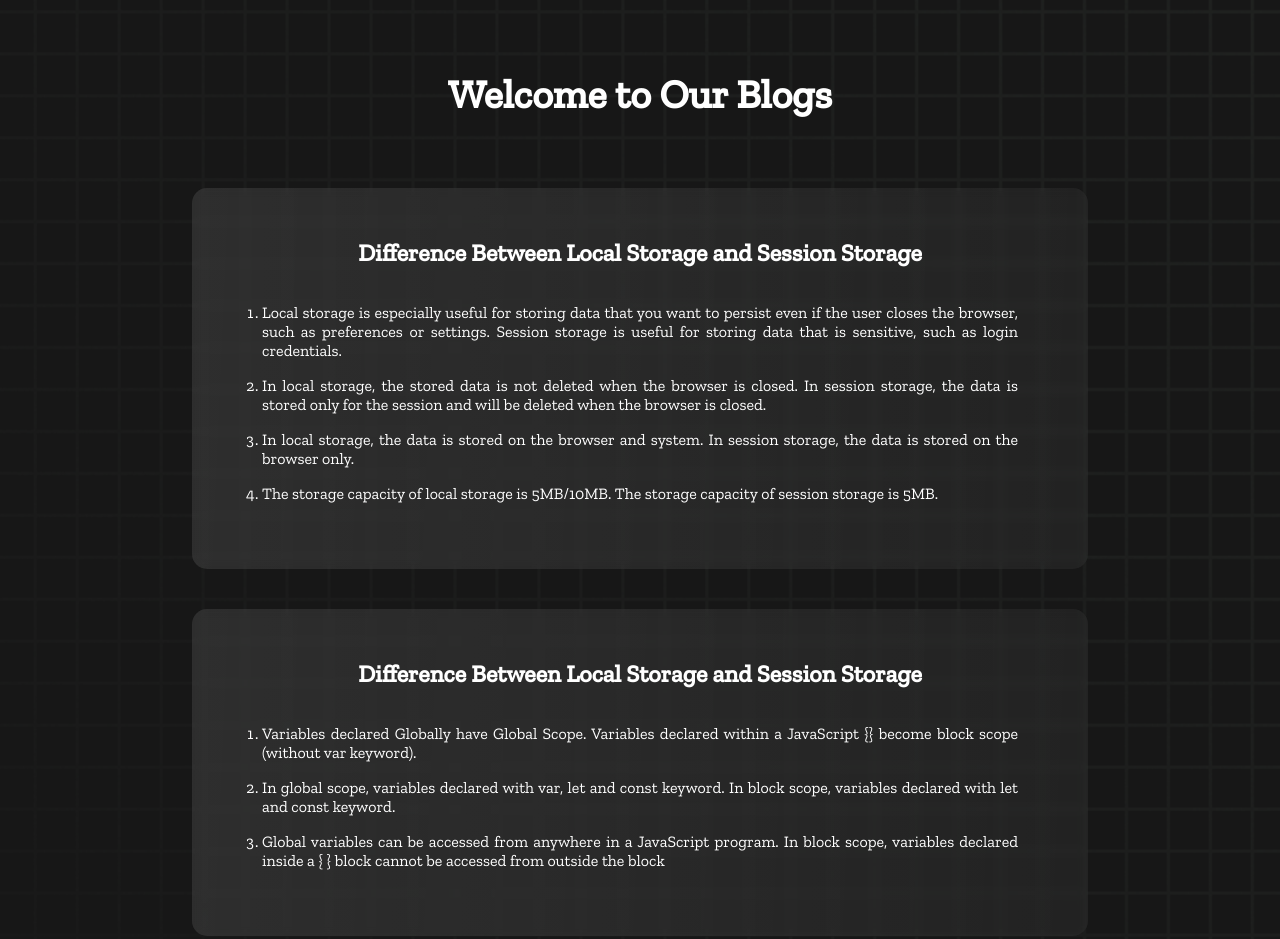
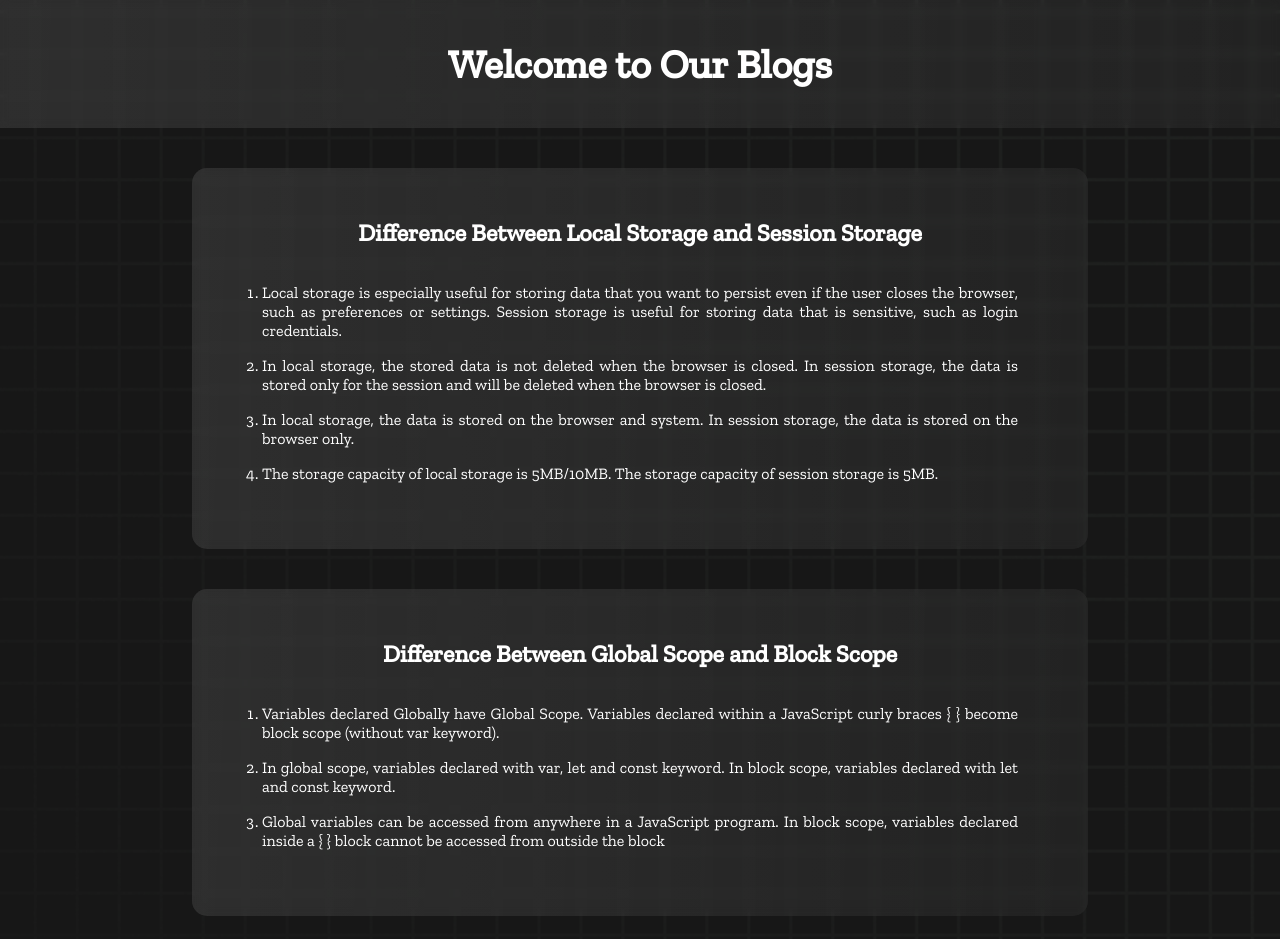
Before and after one commit to sabidsoft/speed-typer, a plain HTML site: page blog.html in a window 1280 px wide. Shown: the top 939 px of the page. Drawn offline with nearby package versions, Linux system fonts and the light colour scheme.

Commit message:
fixed some bugs

```diff
--- a/blog.html
+++ b/blog.html
@@ -15,9 +15,11 @@
   </head>
   <body>
     <header>
-        <div class="box-container">
-            <h1 class="header-title">Welcome to Our Blogs</h1>
-        </div>
+        <section class="header-section">
+            <div class="header-content">
+                <h1 class="header-title">Welcome to Our Blogs</h1>
+            </div>
+        </section>
     </header>
 
     <main>
@@ -43,10 +45,10 @@
                 </div>
 
                 <div class="topic-card">
-                    <h1 class="topic-title">Difference Between Local Storage and Session Storage</h1>
+                    <h1 class="topic-title">Difference Between Global Scope and Block Scope</h1>
                     <ol>
                         <li class="list">
-                            Variables declared Globally have Global Scope. Variables declared within a JavaScript {} become block scope (without var keyword).
+                            Variables declared Globally have Global Scope. Variables declared within a JavaScript curly braces { } become block scope (without var keyword).
                         </li>
                         <li class="list">
                             In global scope, variables declared with var, let and const keyword. In block scope, variables declared with let and const keyword.
--- a/styles.css
+++ b/styles.css
@@ -184,11 +184,26 @@ button {
 }
 
 /* css for blog html file */
+.header-section {
+  margin-bottom: 40px;
+}
+
 .header-title {
   color: #fff;
   text-align: center;
   font-size: 40px;
-  margin: 70px 0;
+}
+
+.header-content, .footer-content {
+  color: #fff;
+  text-align: center;
+  padding: 40px 0;
+  background: linear-gradient(
+    92.49deg,
+    rgba(255, 255, 255, 0.1) 0.18%,
+    rgba(255, 255, 255, 0.05) 99.85%
+  );
+  backdrop-filter: blur(5px);
 }
 
 .topic-card {
@@ -214,18 +229,6 @@ button {
   margin-bottom: 16px;
 }
 
-footer .footer-content {
-  color: #fff;
-  text-align: center;
-  padding: 30px 0;
-  background: linear-gradient(
-    92.49deg,
-    rgba(255, 255, 255, 0.1) 0.18%,
-    rgba(255, 255, 255, 0.05) 99.85%
-  );
-  backdrop-filter: blur(5px);
-}
-
 @media only screen and (max-width: 700px) {
   .box-container {
     padding: 0 20px;
```
